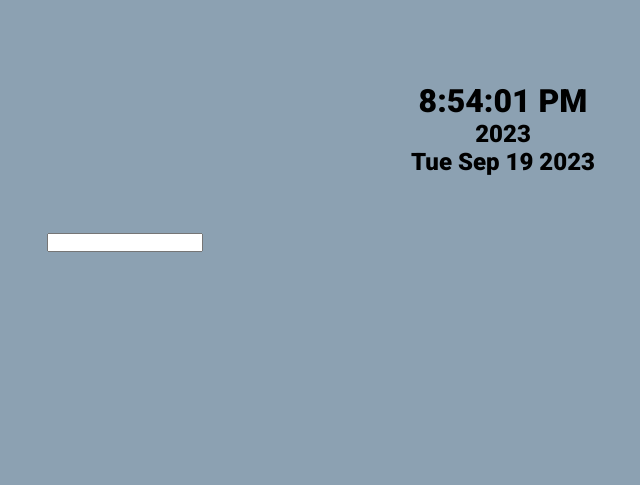
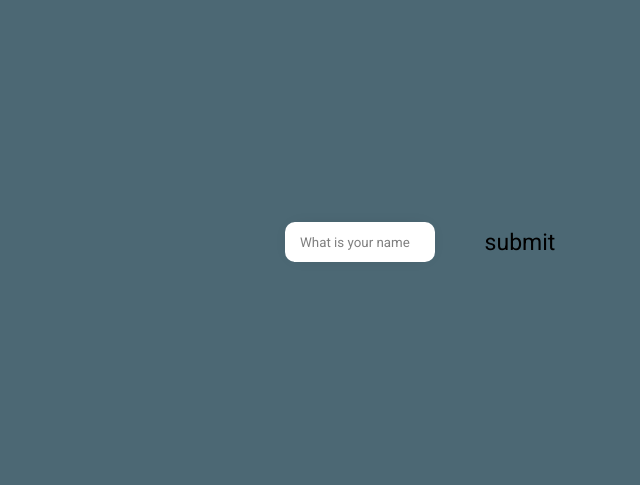
Before and after one commit to pozapei/landing, a plain HTML site: page index.html in a window 1280 px wide. Shown: the part 158-643 px from the top of the page, without its empty margins (215-855 px from the left). Drawn offline with Linux system fonts and the light colour scheme.

Commit message:
landing page

```diff
--- a/index.html
+++ b/index.html
@@ -15,16 +15,25 @@
     <title>Landing Page</title>
 </head>
 
-<body>
+<body >
     <div id="container">
         <div class="user-name">
-            <input type="text" name="" id="" class="usr-input">
-            <h1></h1>
+            <input type="text" placeholder="What is your name" name="" id="" class="usr-input">
+            <input type="submit" name="" id="" value="submit" class="submit">
+            <h1 ></h1>
         </div>
         <div id="clock-div">
-            <h1 id="hour"></h1>
-            <h2 id="year"></h2>
-            <h2 id="date"></h2>
+            <h1 id="hour" onload="timeCount()" ></h1>
+            <div class="hello-user">
+                <div class="hello-container">
+                    <h2 class="hello">Hello</h2>
+                    <h2 class="hello-h2"></h2>
+                    <h2 class="hello">today is</h2>
+                    <h2 id="date" onload="timeCount()"></h2>
+                </div>
+
+
+            </div>
         </div>
     </div>
     <script src="./script.js"></script>
--- a/script.js
+++ b/script.js
@@ -1,20 +1,34 @@
-const hour = document.querySelector('#clock-div #hour')
-const year = document.querySelector('#clock-div #year')
-const date = document.querySelector('#clock-div #date')
+function timeCount() {
+    var today = new Date();
 
-const userName = document.querySelector('.usr-input')
+    var day = today.getDate();
+    var month = today.getMonth()+1;
+    var year = today.getFullYear();
 
-let newHour = new Date()
-let newYear = new Date()
-let newDate = new Date()
+    var hour = today.getHours();
+    if(hour<10)hour = "0"+hour;
 
-let hourNow = newHour.toLocaleTimeString()
-let yearNow = newHour.getFullYear()
-let nowDate = newHour.toDateString()
+    var minute = today.getMinutes();
+    if(minute<10)minute = "0"+minute;
+
+    var second = today.getSeconds();
+    if(second<10)second = "0"+second;
+
+    document.querySelector("#clock-div #hour").innerHTML = hour+":"+minute+":"+second
+    document.querySelector('.hello-h2').innerHTML = day+"/"+month+"/"+year
+
+    setTimeout("timeCount()", 1000);
+}
+
+const userName = document.querySelector(".user-name input");
+const userContainer = document.querySelector(".user-name");
+const submit = document.querySelector(".user-name .submit");
+const namePlace = document.querySelector(".hello-h2");
 
 
-hour.innerHTML = hourNow
-year.innerHTML = yearNow
-date.innerHTML = nowDate
-
-userName.innerHTML = "lucas"
+submit.addEventListener("click", () => {
+  if (userName != "") {
+    userContainer.style.display = "none";
+    namePlace.innerHTML = userName.value;
+  }
+});
--- a/style.css
+++ b/style.css
@@ -1,25 +1,102 @@
-*{
+* {
   padding: 0;
   margin: 0;
   box-sizing: border-box;
-    font-family: 'Roboto';
+  font-family: "Roboto";
 }
-html{
-    background-color: #8CA1B2;
+html {
+	background-image: url("./assets/gargantua-min.jpg");
+	background-size: cover;
+	background-repeat: no-repeat;
+	background-position: calc();
 }
 
-#container{
+#container {
 	width: 100vw;
   height: 100vh;
   display: flex;
   align-items: center;
   justify-content: center;
+	color: white;
 }
-#clock-div{
+#clock-div {
   display: flex;
   flex-direction: column;
   width: 600px;
   height: 400px;
+  align-items: center;
+  justify-content: center;
   margin-top: 10vh;
+  border-radius: 20px;
+	background-color: rgba(0, 0, 0, 0.61);
+
+	backdrop-filter: blur(5px);
+}
+
+.user-name {
+  display: flex;
   align-items: center;
+  justify-content: center;
+  position: fixed;
+  width: 100vw;
+  height: 100vh;
+  z-index: 1;
+  background-color: rgb(76, 104, 116);
 }
+.submit {
+  width: 90px;
+  height: 35px;
+  margin-left: 40px;
+  font-weight: 500;
+  border-radius: 10px;
+  border: none;
+  outline: none;
+  background-color: transparent;
+  font-size: 23px;
+  transition: all 0.2s;
+  cursor: pointer;
+}
+.submit:hover {
+  box-shadow: 0 0 20px 7px rgba(255, 255, 255, 0.2);
+  transform: scale(1.3);
+}
+
+.user-name .usr-input {
+  width: 150px;
+  height: 40px;
+  outline: none;
+  border-radius: 10px;
+  border: none;
+  transition: all 0.3s;
+  box-shadow: 0 0 20px -10px rgba(0, 0, 0, 0.2);
+  cursor: pointer;
+  transition: all 0.3s ease;
+  perspective: 1500px;
+}
+.user-name .usr-input::placeholder {
+  color: gray;
+  padding: 15px;
+}
+.user-name .usr-input:focus::placeholder {
+  opacity: 0;
+  transition: all 0.2s;
+}
+.user-name .usr-input:hover {
+  transform: rotateX(10deg) rotateY(-18deg) rotateZ(3deg);
+  border-radius: 0.375em;
+  box-shadow: 2px 10px 30px hsla(0, 0%, 0%, 0.25);
+  transition: 0.3s;
+}
+
+.hello-container{
+	display: flex;
+	align-items: center;
+	text-align: center;
+}
+.hello-container h2{
+	padding-left: 10px;
+}
+h2{
+	margin-top: 30px;
+	font-size: 20px;
+}
```
Also changed, not shown: assets/gargantua-min.jpg (added). Lines whose indentation alone changed are shown as unchanged.
